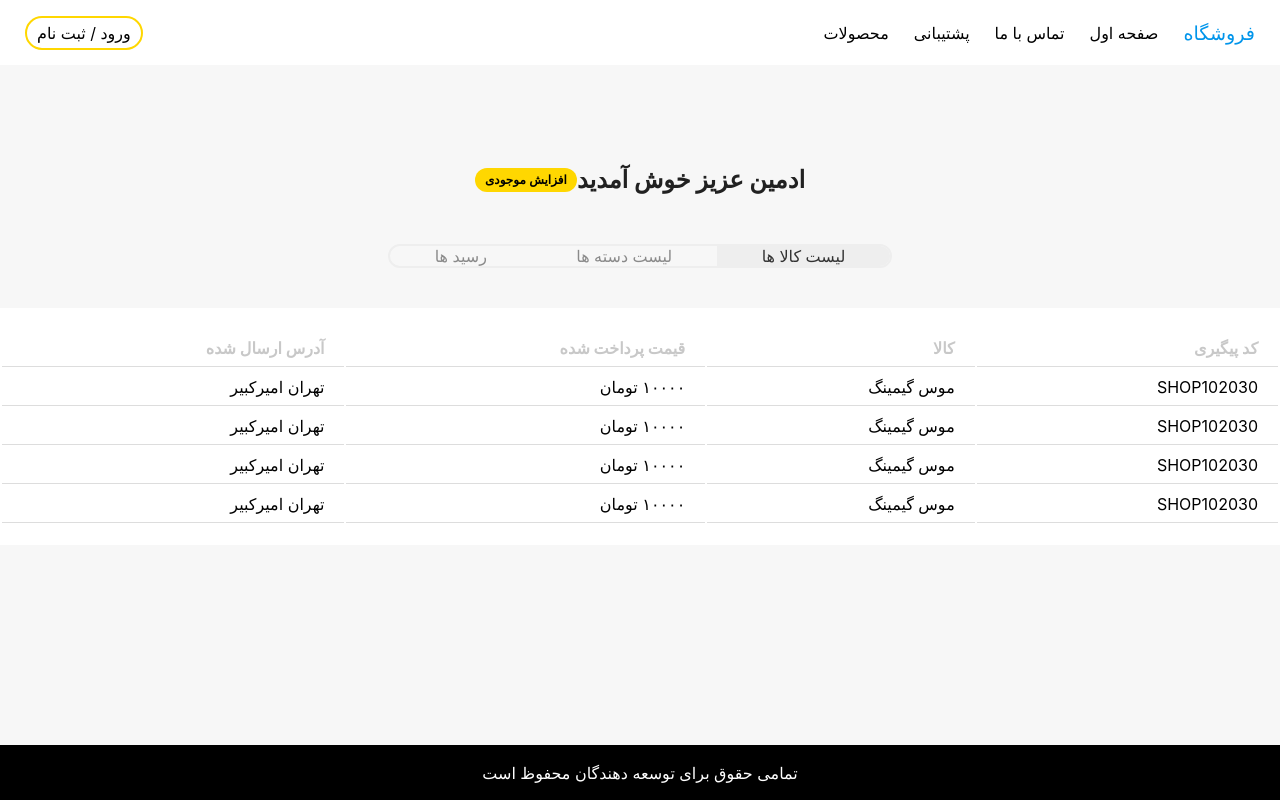
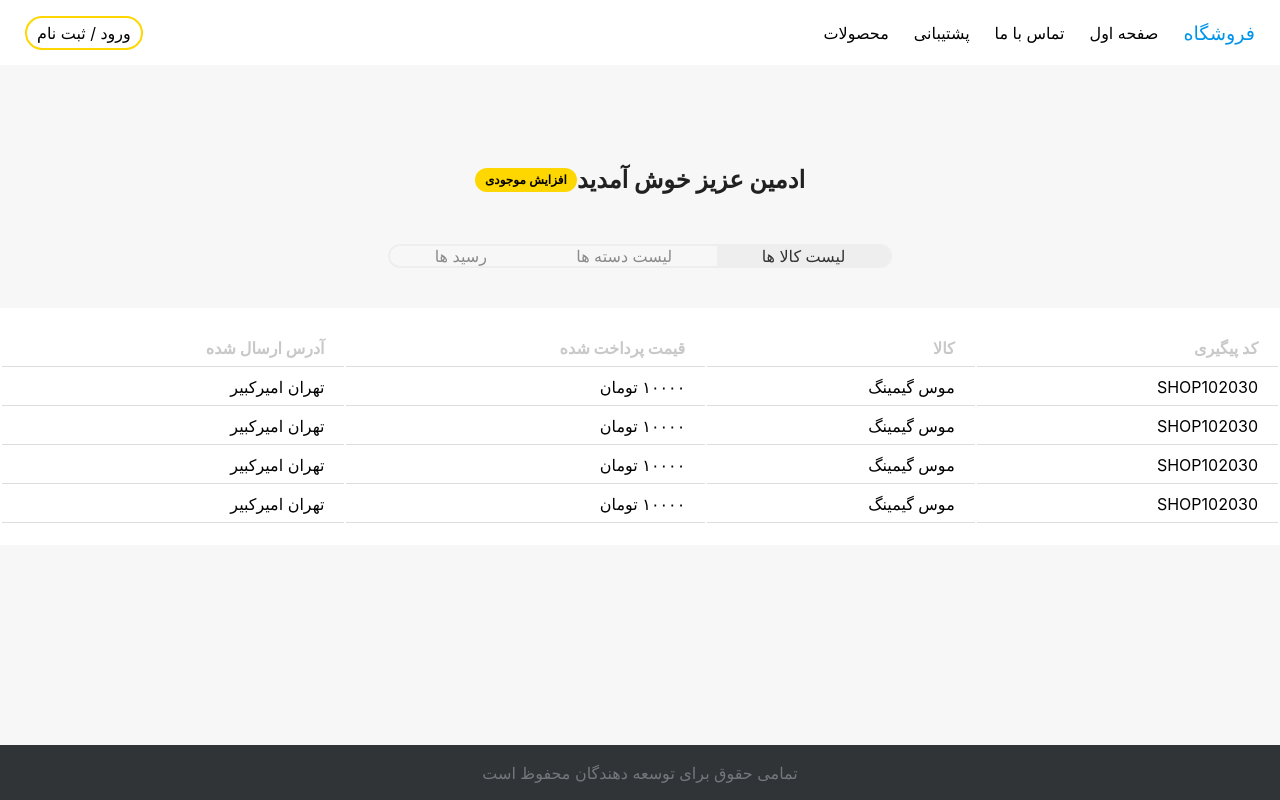
Before and after one commit to mohammadt444/IE, a React (Create React App) app in the folder frontend/: page / in a window 1280 px wide. Built offline with nearby package versions, Linux system fonts and the light colour scheme; a small style sheet from the web is missing.

Commit message:
fix footer style

```diff
--- a/frontend/src/app/main/components/footer/footer.jsx
+++ b/frontend/src/app/main/components/footer/footer.jsx
@@ -7,12 +7,12 @@ function Footer() {
         display: "flex",
         height: 55,
         width: "100%",
-        background: "black",
+        background: "rgb(49,52,54)",
         justifyContent: "center",
         alignItems: "center",
       }}
     >
-      <p style={{ display: "flex", color: "white" }}>
+      <p style={{ display: "flex", color: "rgb(114,120,125)" }}>
         تمامی حقوق برای توسعه دهندگان محفوظ است
       </p>
     </div>
```
